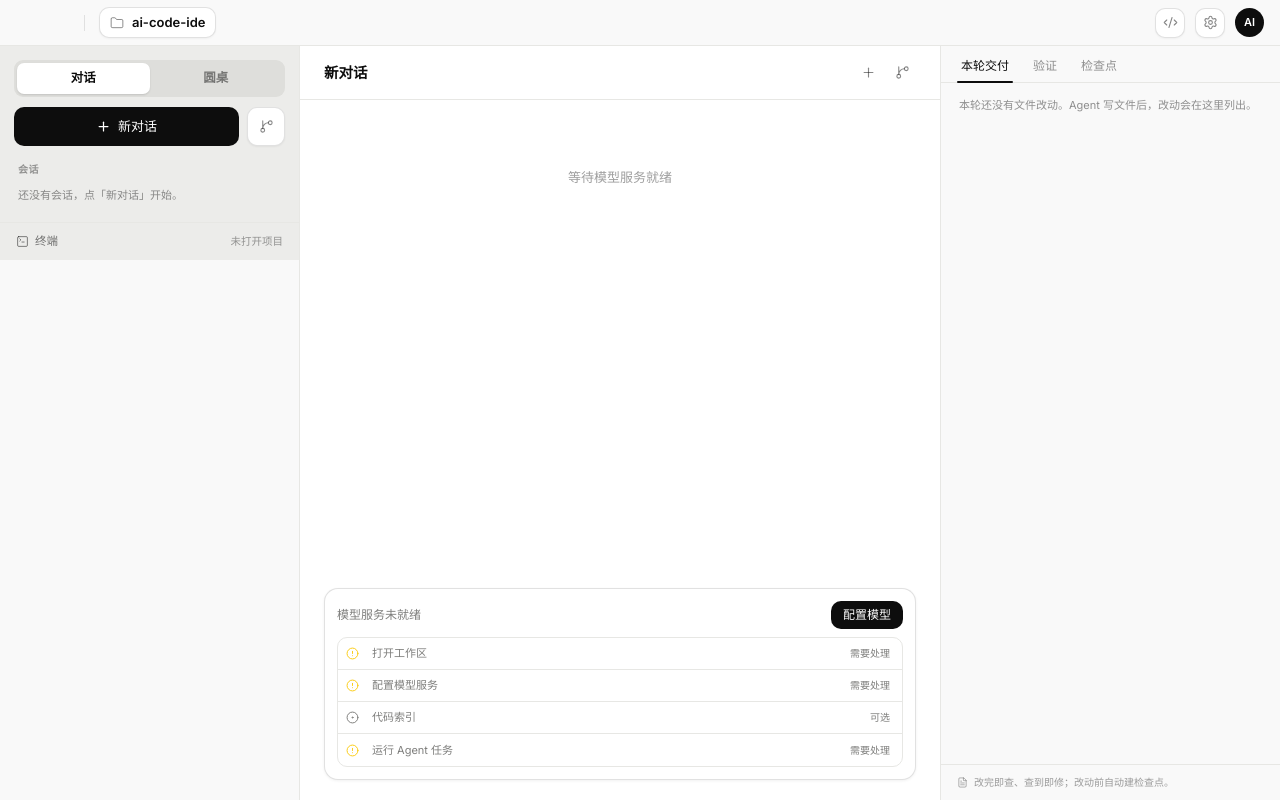
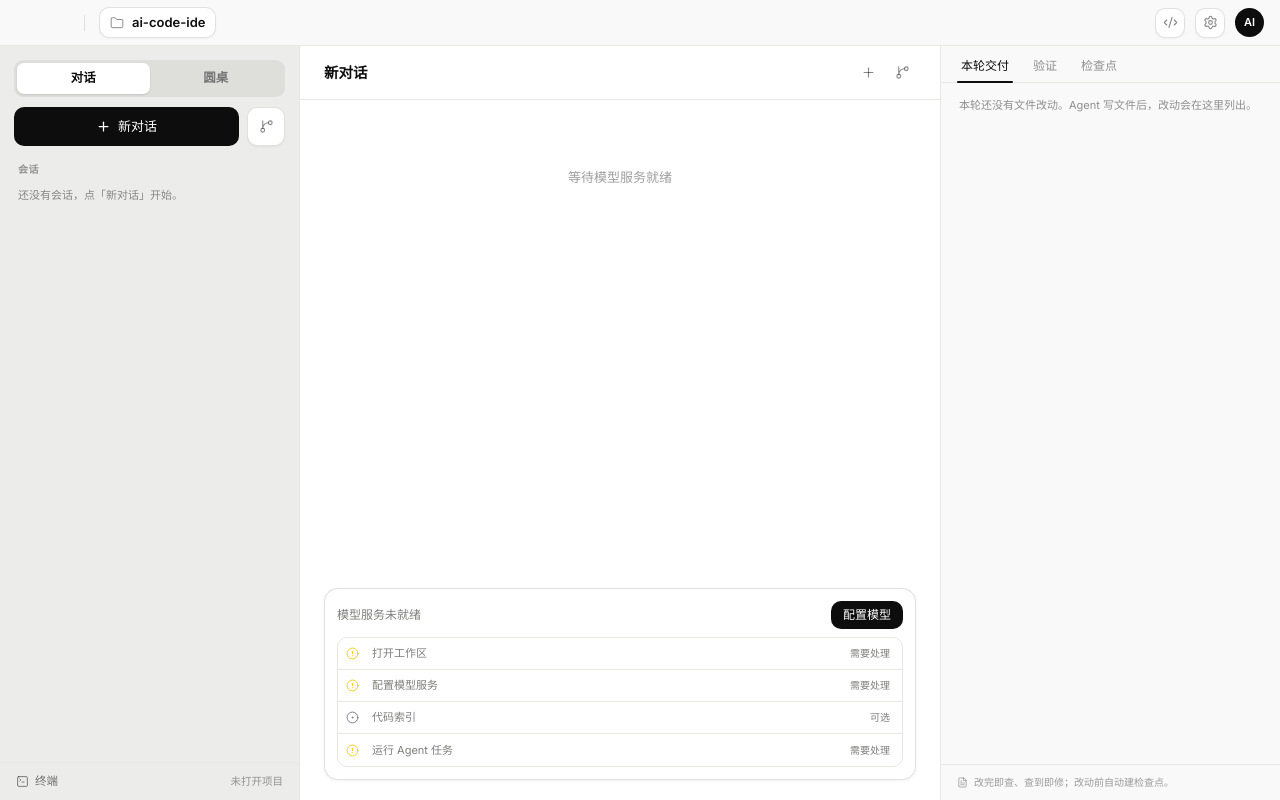
Before and after one commit to p353019433-maker/multiagent-ide, a React (Vite) app: page / in a window 1280 px wide. Built offline with nearby package versions, Linux system fonts and the light colour scheme.

Commit message:
fix(ui): left column fills full height — uniform #ececea (no two-tone gap)
WorkbenchLeft sized to content, so a short sidebar exposed the window's #f9f9f9
below it. Make it h-full and back the aside with the same #ececea.

```diff
--- a/src/renderer/components/layout/MainLayout.tsx
+++ b/src/renderer/components/layout/MainLayout.tsx
@@ -172,7 +172,7 @@ export default function MainLayout({ onOpenSettings, settingsVersion, shortcutsD
 
       <div className="flex min-h-0 flex-1 overflow-hidden">
         {/* LEFT 300 */}
-        <aside className="flex w-[300px] flex-none flex-col border-r border-border">
+        <aside className="flex w-[300px] flex-none flex-col border-r border-border" style={{ background: '#ececea' }}>
           <WorkbenchLeft
             view={view}
             setView={changeView}
--- a/src/renderer/components/workbench/WorkbenchLeft.tsx
+++ b/src/renderer/components/workbench/WorkbenchLeft.tsx
@@ -32,7 +32,7 @@ export default function WorkbenchLeft({ view, setView, rootPath, indexStatus, on
   const { conversations, activeConversationId, setActiveConversation, newConversation } = useTaskWorkspace();
 
   return (
-    <div className="flex min-h-0 flex-col" style={{ background: '#ececea' }}>
+    <div className="flex h-full min-h-0 flex-col" style={{ background: '#ececea' }}>
       <div className="flex-none px-3.5 pb-2 pt-3.5">
         <Segmented view={view} setView={setView} />
       </div>
```
